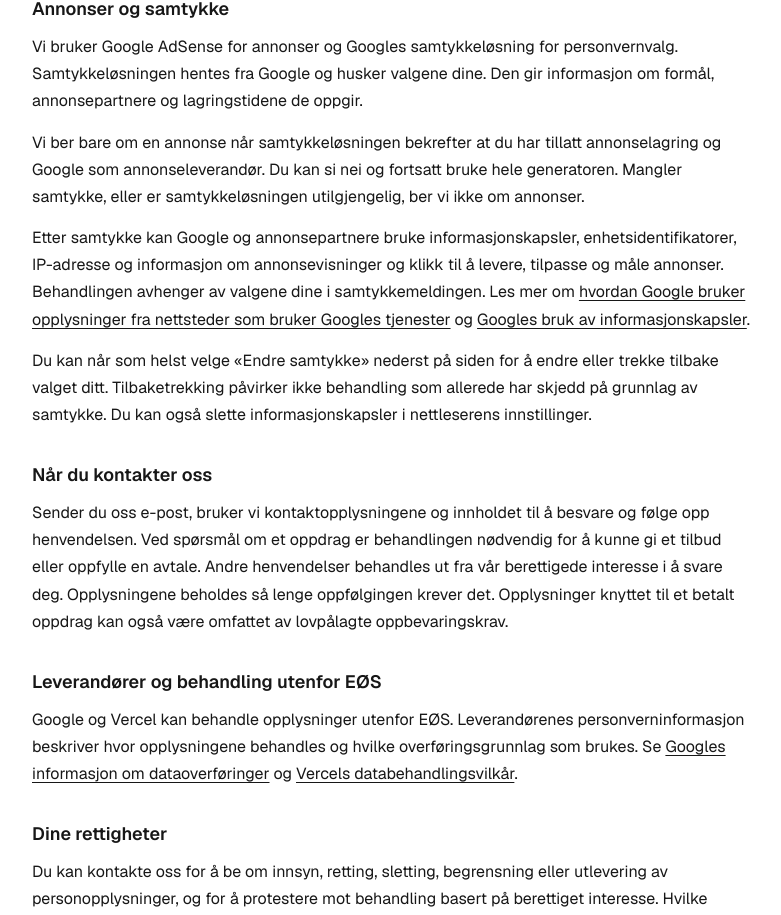
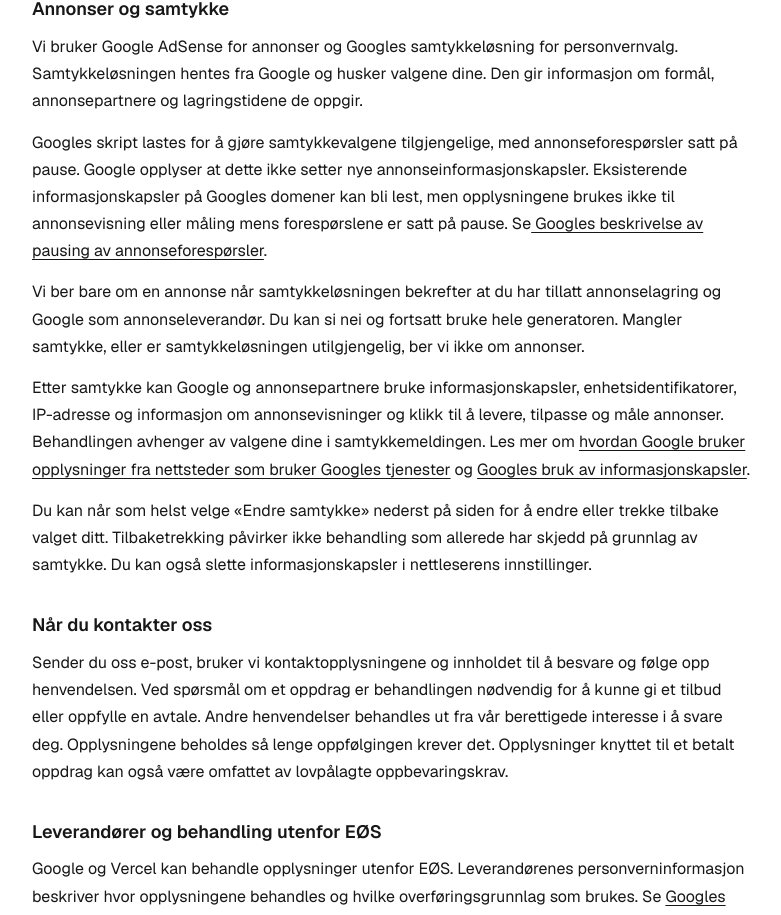
Before and after one commit to Stianlars1/strekkode-client, a Next.js app: page /personvern in a window 1280 px wide. Shown: the part 880-1795 px from the top of the page, without its empty margins (248-1029 px from the left). Built offline with nearby package versions, Linux system fonts and the light colour scheme.

Commit message:
fix: pause AdSense requests until consent is granted

```diff
--- a/src/app/layout.tsx
+++ b/src/app/layout.tsx
@@ -3,6 +3,7 @@ import { Navbar } from "@/components/navbar/navbar";
 import { ConsentProvider } from "@/features/ads/consent-provider";
 import { GeistSans } from "geist/font/sans";
 import type { Metadata } from "next";
+import Script from "next/script";
 
 import "./globals.css";
 import { mainPageMeta } from "./metadata";
@@ -12,6 +13,11 @@ export const metadata: Metadata = mainPageMeta;
 export default function RootLayout({ children }: Readonly<{ children: React.ReactNode }>) {
   return (
     <html lang="nb">
+      <head>
+        <Script id="adsense-consent-pause" strategy="beforeInteractive">
+          {"(window.adsbygoogle=window.adsbygoogle||[]).pauseAdRequests=1;"}
+        </Script>
+      </head>
       <body className={GeistSans.className}>
         <ConsentProvider>
           <Navbar />
--- a/src/app/personvern/page.tsx
+++ b/src/app/personvern/page.tsx
@@ -63,6 +63,14 @@ export default function PrivacyPage() {
           de oppgir.
         </p>
         <p>
+          Googles skript lastes for å gjøre samtykkevalgene tilgjengelige, med
+          annonseforespørsler satt på pause. Google opplyser at dette ikke setter
+          nye annonseinformasjonskapsler. Eksisterende informasjonskapsler på
+          Googles domener kan bli lest, men opplysningene brukes ikke til
+          annonsevisning eller måling mens forespørslene er satt på pause. Se
+          <a href="https://support.google.com/adsense/answer/7670312"> Googles beskrivelse av pausing av annonseforespørsler</a>.
+        </p>
+        <p>
           Vi ber bare om en annonse når samtykkeløsningen bekrefter at du har
           tillatt annonselagring og Google som annonseleverandør. Du kan si nei
           og fortsatt bruke hele generatoren. Mangler samtykke, eller er
--- a/src/features/ads/consent-provider.tsx
+++ b/src/features/ads/consent-provider.tsx
@@ -1,6 +1,7 @@
 "use client";
 
 import Script from "next/script";
+import { usePathname } from "next/navigation";
 import {
   createContext,
   ReactNode,
@@ -9,7 +10,7 @@ import {
   useEffect,
   useState,
 } from "react";
-import { ADSENSE_PUBLISHER, permitsAds } from "./consent";
+import { ADSENSE_CLIENT, permitsAds } from "./consent";
 
 const ConsentContext = createContext({
   canShowAds: false,
@@ -20,6 +21,8 @@ export const useAdConsent = () => useContext(ConsentContext);
 
 export const ConsentProvider = ({ children }: { children: ReactNode }) => {
   const [consented, setConsented] = useState(false);
+  const [scriptReady, setScriptReady] = useState(false);
+  const isGeneratorPage = usePathname() === "/";
 
   useEffect(() => {
     let disposed = false;
@@ -32,7 +35,9 @@ export const ConsentProvider = ({ children }: { children: ReactNode }) => {
         window.__tcfapi?.("addEventListener", 2, (data, success) => {
           if (disposed) return;
           listenerId = data?.listenerId;
-          setConsented(Boolean(data) && permitsAds(data, success));
+          const granted = Boolean(data) && permitsAds(data, success);
+          if (!granted) (window.adsbygoogle ??= []).pauseAdRequests = 1;
+          setConsented(granted);
         });
       },
     });
@@ -45,8 +50,14 @@ export const ConsentProvider = ({ children }: { children: ReactNode }) => {
     };
   }, []);
 
+  useEffect(() => {
+    (window.adsbygoogle ??= []).pauseAdRequests =
+      consented && isGeneratorPage ? 0 : 1;
+  }, [consented, isGeneratorPage]);
+
   const openPreferences = useCallback(() => {
     if (!window.googlefc?.showRevocationMessage) return false;
+    (window.adsbygoogle ??= []).pauseAdRequests = 1;
     setConsented(false);
     window.googlefc.callbackQueue.push({
       CONSENT_API_READY: () => window.googlefc?.showRevocationMessage?.(),
@@ -56,21 +67,20 @@ export const ConsentProvider = ({ children }: { children: ReactNode }) => {
 
   return (
     <ConsentContext.Provider
-      value={{ canShowAds: consented, openPreferences }}
+      value={{
+        canShowAds: consented && scriptReady && isGeneratorPage,
+        openPreferences,
+      }}
     >
       {children}
-      <iframe
-        name="googlefcPresent"
-        title="Samtykkeløsning"
-        aria-hidden="true"
-        tabIndex={-1}
-        style={{ display: "none", width: 0, height: 0, border: 0 }}
-      />
       <Script
-        id="google-consent"
+        id="google-adsense"
         async
-        src={`https://fundingchoicesmessages.google.com/i/${ADSENSE_PUBLISHER}?ers=1`}
+        src={`https://pagead2.googlesyndication.com/pagead/js/adsbygoogle.js?client=${ADSENSE_CLIENT}`}
+        crossOrigin="anonymous"
         strategy="afterInteractive"
+        onReady={() => setScriptReady(true)}
+        onError={() => setScriptReady(false)}
       />
     </ConsentContext.Provider>
   );
--- a/src/features/ads/consent.ts
+++ b/src/features/ads/consent.ts
@@ -29,6 +29,6 @@ declare global {
       callback: (data: ConsentData, success: boolean) => void,
       parameter?: number
     ) => void;
-    adsbygoogle?: Record<string, unknown>[];
+    adsbygoogle?: Record<string, unknown>[] & { pauseAdRequests?: number };
   }
 }
```
Also changed, not shown: src/features/ads/ad-slot.tsx (+1 -18 lines), 1 other file (tests, documents, lock files or other folders).
